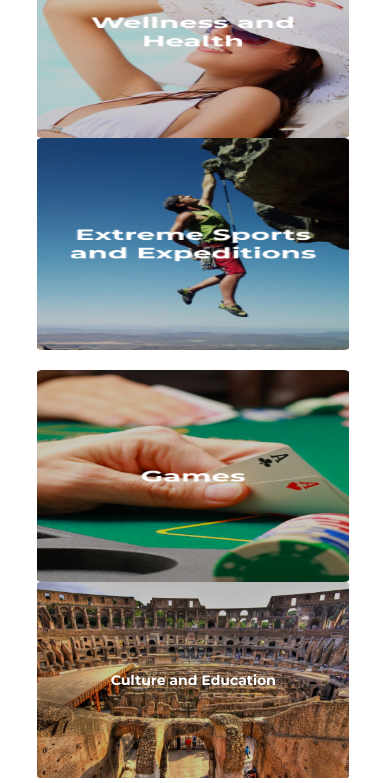
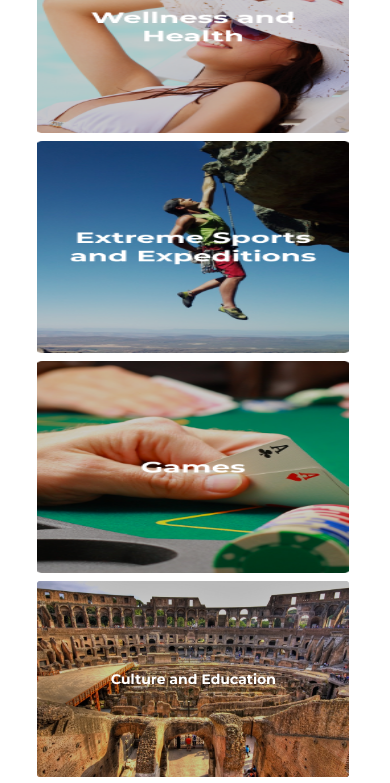
Before and after one commit to Heisenberg266/Heisenberg266.github.io, a plain HTML site: page index.html in a window 390 px wide. Shown: the part 1860-2643 px from the top of the page. Drawn offline with Linux system fonts and the light colour scheme; a web font is replaced by a local one.

Commit message:
Add files via upload

```diff
--- a/main.scss
+++ b/main.scss
@@ -637,13 +637,16 @@ table {
 	}
 	.photo3{
 		flex-direction: column;
+		margin: 0;
 	}
 	.first{
 		width: 80%;
 		height: 212px;
+		margin-bottom: 2%;
 	}
 	.second{
 		width: 80%;
+		margin-bottom: 2%;
 	}
 	.tx1{
 		font-size: 12px;
```
Also changed, not shown: main.css, 1 other file.
